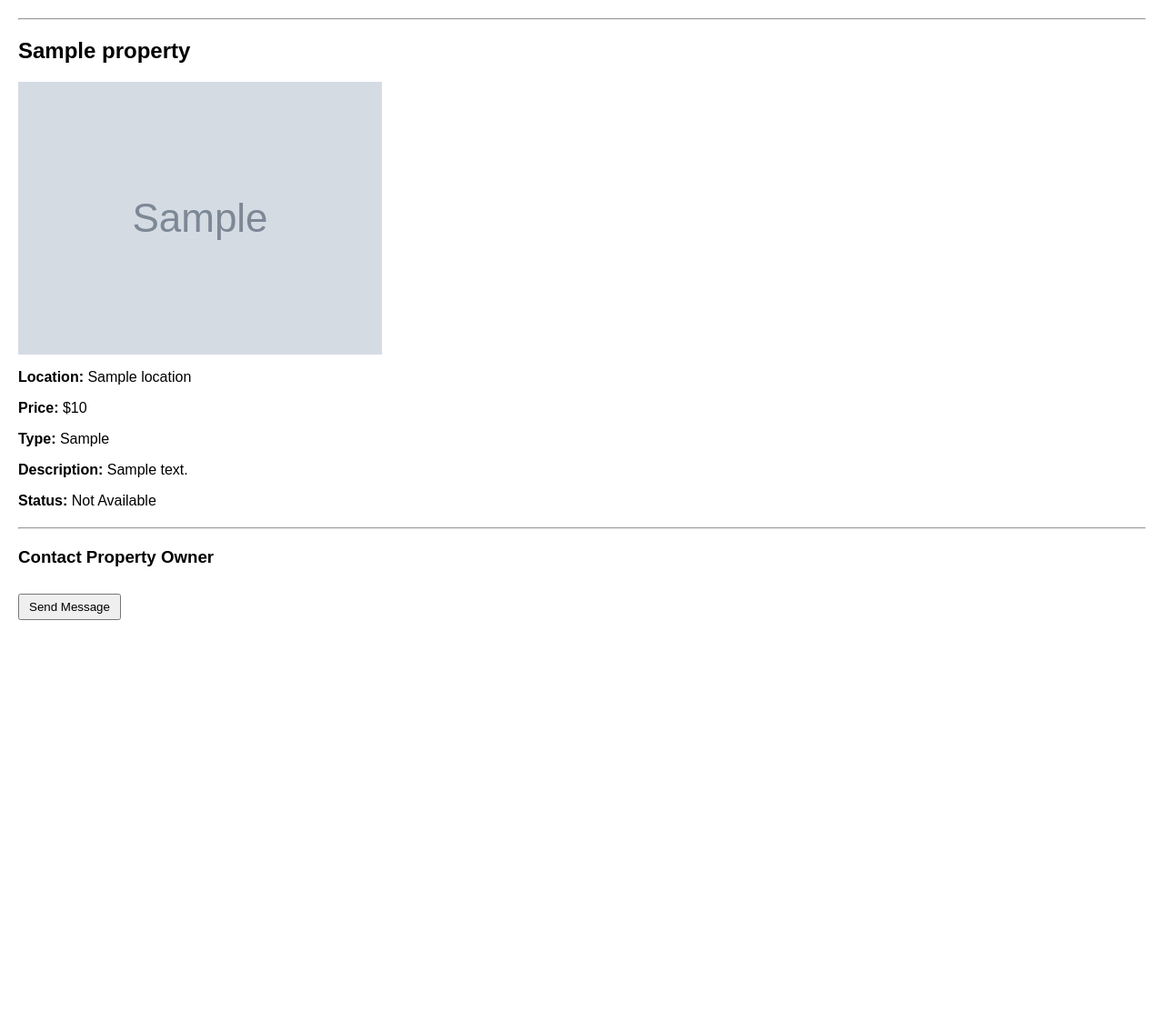
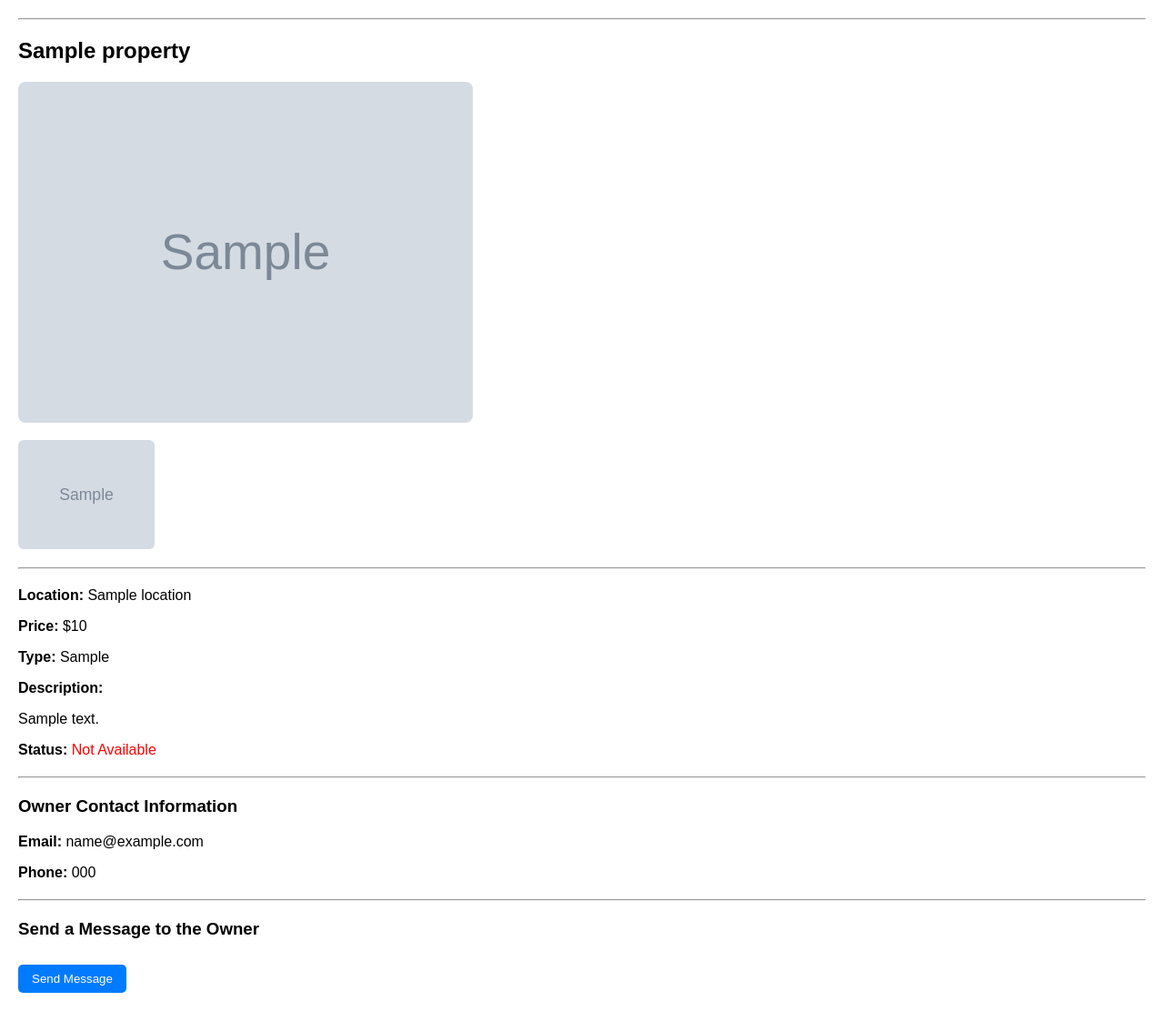
Before and after one commit to gideonosei022/Gh_properties, a Django app: template rentals/templates/property_detail.html in a window 1280 px wide. Shown: the part 99-1211 px from the top of the page at 91% size. Before the commit the page ends 781 px from the top, so only its background shows below. Run offline with Django 3.2, Linux system fonts and the light colour scheme; the template is opened without the code that fills it: most values are stand-ins (such as "Sample title", 1, 10 or a date in 2020); grey boxes marked "Sample" are stand-in pictures.

Commit message:
image uploading property added

```diff
--- a/rentals/rentals/settings.py
+++ b/rentals/rentals/settings.py
@@ -127,7 +127,6 @@ USE_TZ = True
 STATIC_URL = 'static/'
 
 
-import os
 
 MEDIA_URL = '/media/'
-MEDIA_ROOT = os.path.join(BASE_DIR, 'media')
+MEDIA_ROOT = BASE_DIR / 'media'
--- a/rentals/templates/property_detail.html
+++ b/rentals/templates/property_detail.html
@@ -2,24 +2,81 @@
 {% block title %}{{ property.title }}{% endblock %}
 
 {% block content %}
+
 <h2>{{ property.title }}</h2>
 
+<!-- ===================== -->
+<!-- PROPERTY IMAGES -->
+<!-- ===================== -->
+
 {% if property.image %}
-    <img src="{{ property.image.url }}" alt="{{ property.title }}" style="max-width: 400px; display:block; margin-bottom: 10px;">
+    <div style="margin-bottom:15px;">
+        <img src="{{ property.image.url }}"
+             alt="{{ property.title }}"
+             style="max-width:500px; width:100%; border-radius:8px;">
+    </div>
 {% endif %}
+
+<!-- Additional Images -->
+{% if property.images.all %}
+    <div style="display:flex; gap:10px; flex-wrap:wrap; margin-bottom:20px;">
+        {% for image in property.images.all %}
+            <img src="{{ image.image.url }}"
+                 alt="Property Image"
+                 style="width:150px; height:120px; object-fit:cover; border-radius:6px;">
+        {% endfor %}
+    </div>
+{% endif %}
+
+<hr>
+
+<!-- ===================== -->
+<!-- PROPERTY DETAILS -->
+<!-- ===================== -->
 
 <p><strong>Location:</strong> {{ property.location }}</p>
 <p><strong>Price:</strong> ${{ property.price }}</p>
 <p><strong>Type:</strong> {{ property.property_type }}</p>
-<p><strong>Description:</strong> {{ property.description }}</p>
-<p><strong>Status:</strong> {% if property.is_available %}Available{% else %}Not Available{% endif %}</p>
+<p><strong>Description:</strong></p>
+<p>{{ property.description }}</p>
+
+<p>
+<strong>Status:</strong>
+{% if property.is_available %}
+    <span style="color:green;">Available</span>
+{% else %}
+    <span style="color:red;">Not Available</span>
+{% endif %}
+</p>
 
 <hr>
 
-<h3>Contact Property Owner</h3>
+<!-- ===================== -->
+<!-- OWNER CONTACT INFO -->
+<!-- ===================== -->
+
+<h3>Owner Contact Information</h3>
+<p><strong>Email:</strong> {{ property.contact_email }}</p>
+
+{% if property.contact_phone %}
+    <p><strong>Phone:</strong> {{ property.contact_phone }}</p>
+{% endif %}
+
+<hr>
+
+<!-- ===================== -->
+<!-- CONTACT OWNER FORM -->
+<!-- ===================== -->
+
+<h3>Send a Message to the Owner</h3>
+
 <form method="POST">
     {% csrf_token %}
     {{ form.as_p }}
-    <button type="submit">Send Message</button>
+    <button type="submit"
+            style="padding:8px 15px; background:#007bff; color:white; border:none; border-radius:5px;">
+        Send Message
+    </button>
 </form>
+
 {% endblock %}
```
Also changed, not shown: rentals/rentals_app/views.py (+16 -5 lines), rentals/templates/favourites.html (added, +28 -0 lines), rentals/templates/favourities.html (deleted, +0 -18 lines), rentals/db.sqlite3, rentals/media/property_images/jk.jpg (added), rentals/media/property_images/nm.jpg (added), rentals/media/property_images/nmm.jpg (added), rentals/media/property_images/nmm_rpXdpyJ.jpg (added), rentals/media/property_images/th.jpg (added), rentals/media/property_images/wp11742677.webp (added).
